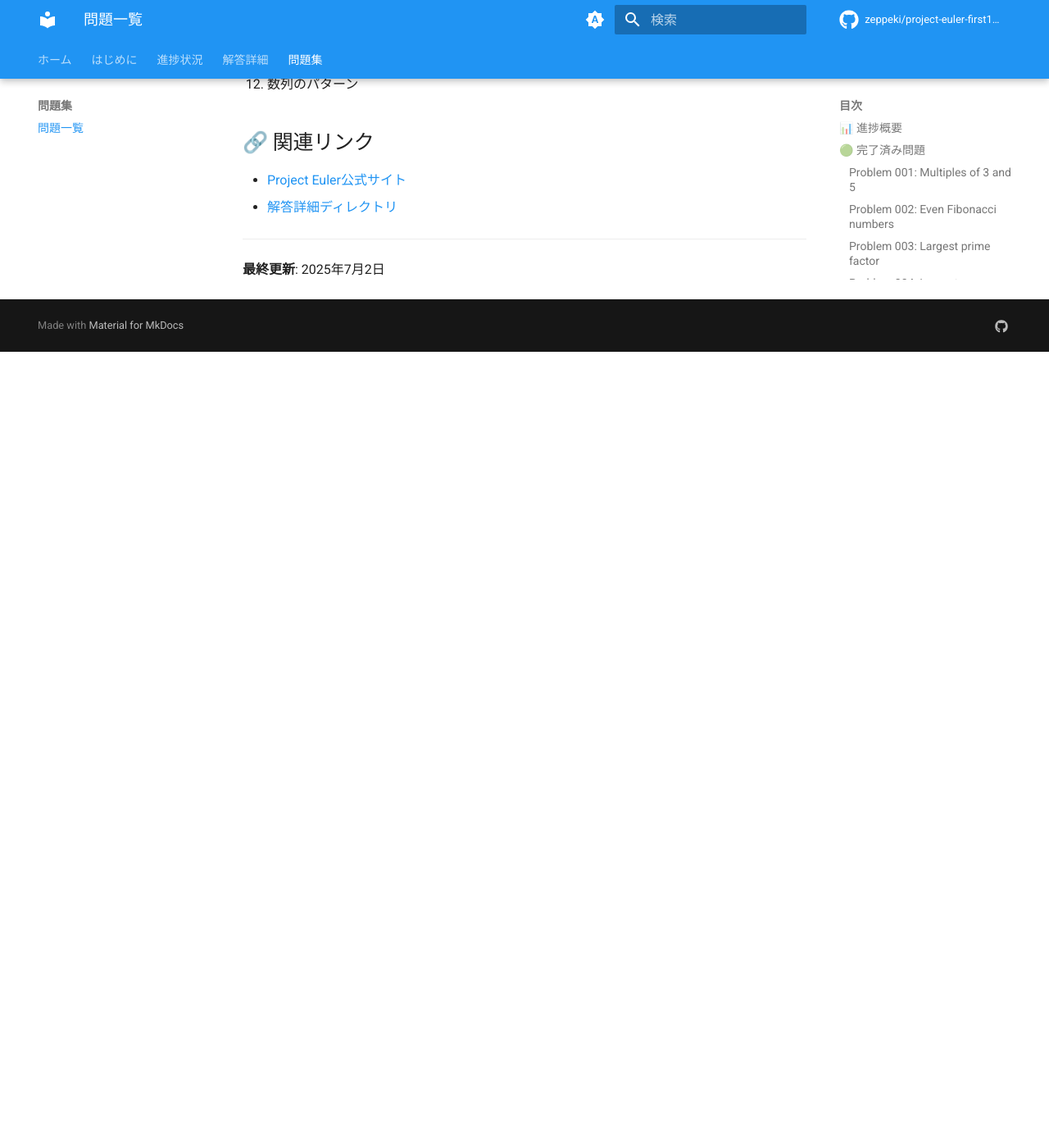
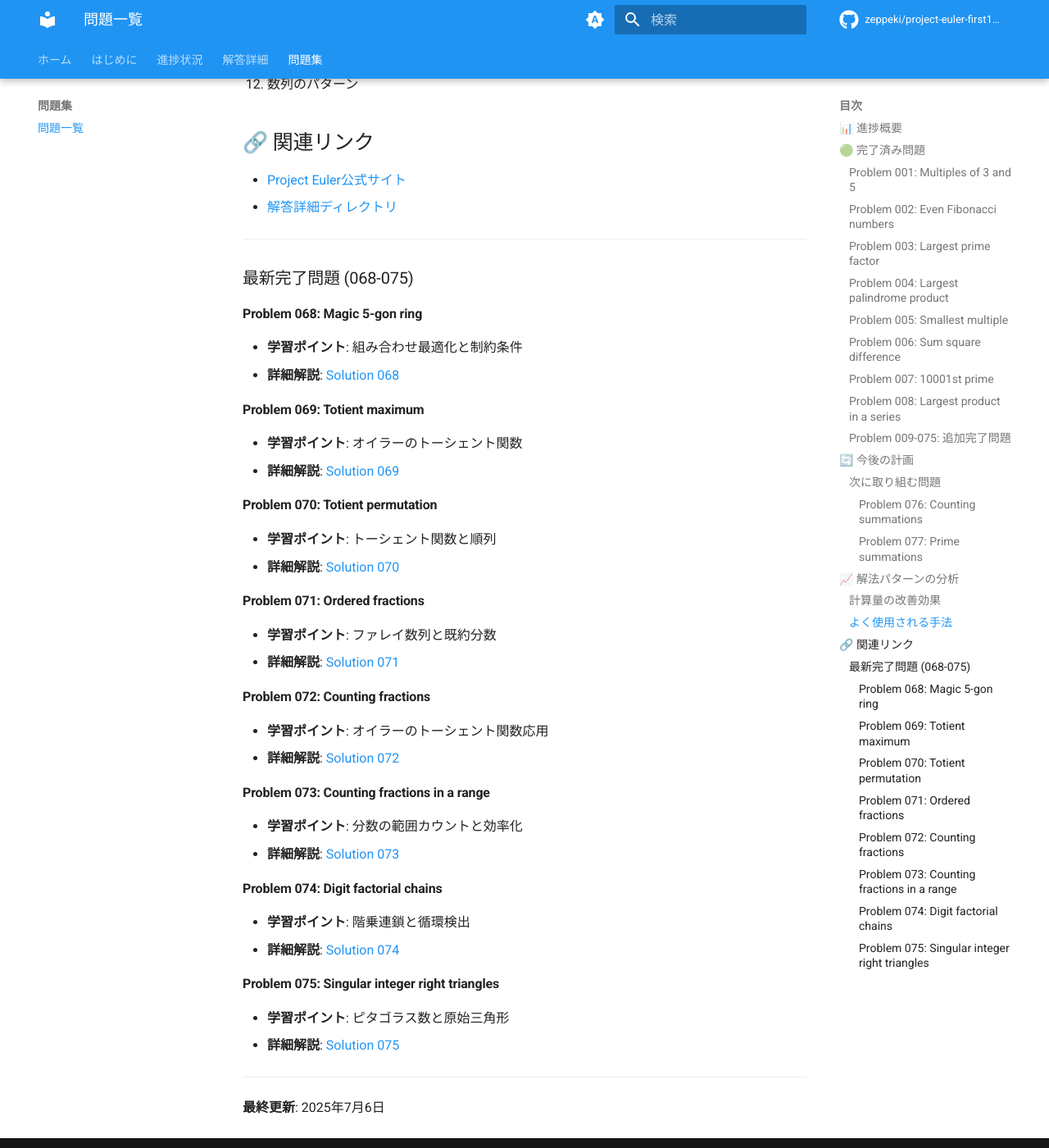
Before and after one commit to zeppeki/project-euler-first100, an MkDocs documentation site: the page built from docs/problems/index.md, in a window 1280 px wide and 1400 px high, scrolled down 5118 px. Shown: the whole window at 82% size. Built offline with MkDocs 1.6.1 and Material for MkDocs 9.7.7, drawn with Linux system fonts in a browser that asks for light colours; comment, search, counter and statistics services are not loaded; before the commit the page ends 5547 px from its top, so only the background shows below that; some of the changed text lies outside the part shown.

Commit message:
Update docs/problems/index.md with current progress (75/100)
- Update completed problems: 50/100 → 75/100
- Update next target problems: 051-052 → 076-077
- Add latest completed problems (068-075) with learning points
- Update final modification date to 2025-07-06

🤖 Generated with [Claude Code](https://claude.ai/code)

Co-Authored-By: Claude <noreply@anthropic.com>

```diff
--- a/docs/problems/index.md
+++ b/docs/problems/index.md
@@ -138,11 +138,11 @@ Project Euler First 100で取り組んでいる問題の一覧です。各問題
     - ゼロスキップ最適化
     - 文字列処理とパターンマッチング
 
-### Problem 009-050: 追加完了問題
-**完了問題**: Problem 009から050まで（42問）
+### Problem 009-075: 追加完了問題
+**完了問題**: Problem 009から075まで（67問）
 
 - **解答**: [隠匿]（各問題の詳細は個別のソリューションページを参照）
-- **実装解法**: 各問題3つの異なるアプローチ
+- **実装解法**: 各問題2-3つの異なるアプローチ
 - **学習ポイント**: 多様なアルゴリズム技法と数学的洞察
 
 === "主要な学習分野"
@@ -165,13 +165,13 @@ Project Euler First 100で取り組んでいる問題の一覧です。各問題
 
 ### 次に取り組む問題
 
-#### Problem 051: Prime digit replacements
-- **目標**: 素数パターンの置換と探索
-- **学習予定**: パターンマッチングと素数生成
+#### Problem 076: Counting summations
+- **目標**: 整数分割の数え上げ
+- **学習予定**: 動的計画法と組み合わせ数学
 
-#### Problem 052: Permuted multiples
-- **目標**: 同じ数字で構成される倍数の探索
-- **学習予定**: 数字の並び替えと倍数の性質
+#### Problem 077: Prime summations
+- **目標**: 素数の和で表現できる数の探索
+- **学習予定**: 素数と動的計画法の組み合わせ
 
 ## 📈 解法パターンの分析
 
@@ -208,4 +208,40 @@ Project Euler First 100で取り組んでいる問題の一覧です。各問題
 
 ---
 
-**最終更新**: 2025年7月2日
+### 最新完了問題 (068-075)
+
+#### Problem 068: Magic 5-gon ring
+- **学習ポイント**: 組み合わせ最適化と制約条件
+- **詳細解説**: [Solution 068](../solutions/solution_068.md)
+
+#### Problem 069: Totient maximum
+- **学習ポイント**: オイラーのトーシェント関数
+- **詳細解説**: [Solution 069](../solutions/solution_069.md)
+
+#### Problem 070: Totient permutation
+- **学習ポイント**: トーシェント関数と順列
+- **詳細解説**: [Solution 070](../solutions/solution_070.md)
+
+#### Problem 071: Ordered fractions
+- **学習ポイント**: ファレイ数列と既約分数
+- **詳細解説**: [Solution 071](../solutions/solution_071.md)
+
+#### Problem 072: Counting fractions
+- **学習ポイント**: オイラーのトーシェント関数応用
+- **詳細解説**: [Solution 072](../solutions/solution_072.md)
+
+#### Problem 073: Counting fractions in a range
+- **学習ポイント**: 分数の範囲カウントと効率化
+- **詳細解説**: [Solution 073](../solutions/solution_073.md)
+
+#### Problem 074: Digit factorial chains
+- **学習ポイント**: 階乗連鎖と循環検出
+- **詳細解説**: [Solution 074](../solutions/solution_074.md)
+
+#### Problem 075: Singular integer right triangles
+- **学習ポイント**: ピタゴラス数と原始三角形
+- **詳細解説**: [Solution 075](../solutions/solution_075.md)
+
+---
+
+**最終更新**: 2025年7月6日
```
Also changed, not shown: other parts of docs/problems/index.md (+2 -2 lines).
